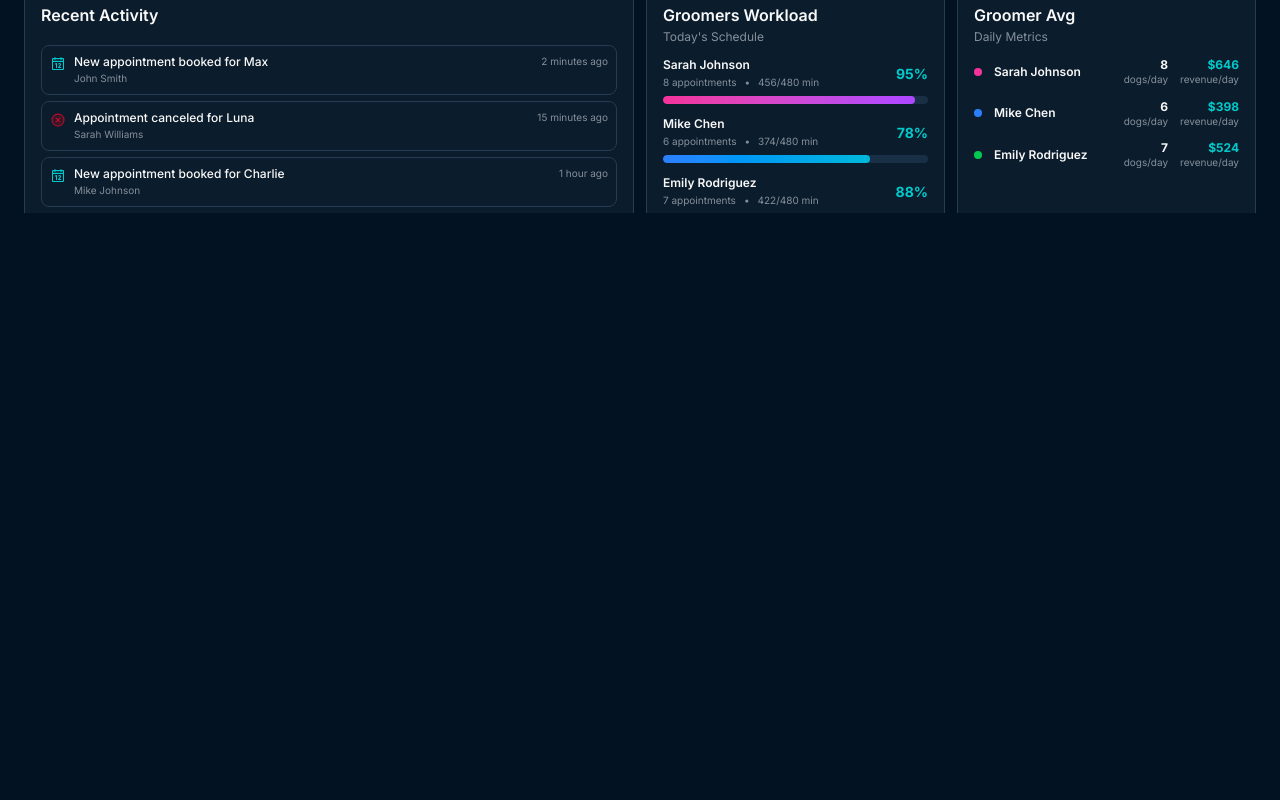
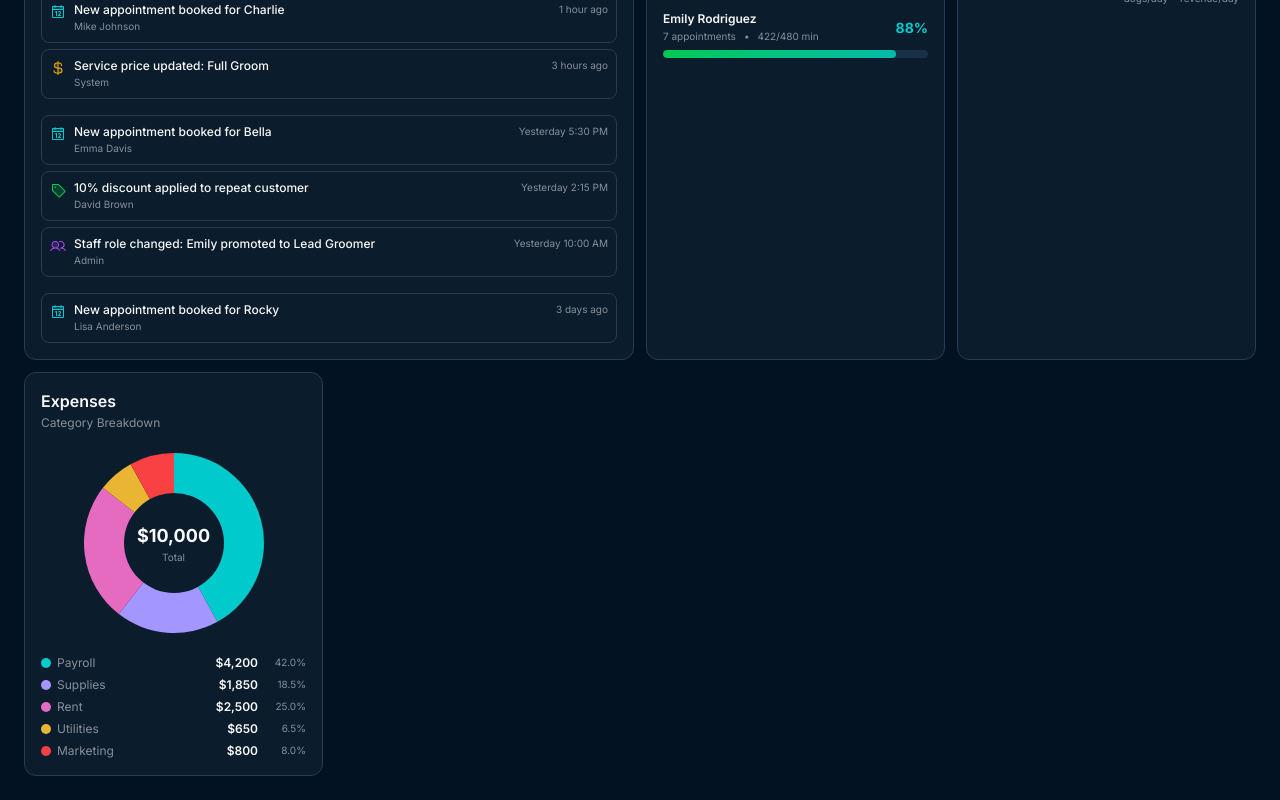
Before and after one commit to JimmysRanch/126, a React (Vite) app: page / in a window 1280 px wide. Shown: the part 522-1322 px from the top of the page. Before the commit the page ends 800 px from the top, so only its background shows below. Built offline with nearby package versions, Linux system fonts and the light colour scheme.

Commit message:
Generated by Spark: Below the recent activity card let's create a new card that is called “Expenses” this card should span just one column and it should have a colorful pie chart showing the categories of all the expenses.

```diff
--- a/src/pages/Dashboard.tsx
+++ b/src/pages/Dashboard.tsx
@@ -7,6 +7,7 @@ import { GroomerUtilization } from './dashboard/components/GroomerUtilization'
 import { RecentActivity } from './dashboard/components/RecentActivity'
 import { GroomersWorkloadCard } from './dashboard/components/GroomersWorkloadCard'
 import { GroomerAvgCard } from './dashboard/components/GroomerAvgCard'
+import { ExpensesCard } from './dashboard/components/ExpensesCard'
 import {
   appointmentData,
   capacityData,
@@ -51,8 +52,8 @@ export function Dashboard() {
   const progress = calculateAppointmentProgress()
 
   return (
-    <div className="bg-background text-foreground px-4 sm:px-6 py-4 sm:py-6 h-[calc(100vh-120px)] overflow-hidden">
-      <div className="max-w-[1600px] mx-auto h-full grid grid-rows-3 gap-3">
+    <div className="bg-background text-foreground px-4 sm:px-6 py-4 sm:py-6 overflow-y-auto">
+      <div className="max-w-[1600px] mx-auto space-y-3">
 
         <div className="min-h-0 grid grid-cols-1 sm:grid-cols-2 lg:grid-cols-4 gap-3">
           <KpiCard title="Appointments Today" delay={0} className="xl:col-span-1">
@@ -245,6 +246,21 @@ export function Dashboard() {
           </motion.div>
         </div>
 
+        <div className="min-h-0 grid grid-cols-1 lg:grid-cols-4 gap-3">
+          <motion.div
+            initial={{ opacity: 0, y: 20 }}
+            animate={{ opacity: 1, y: 0 }}
+            transition={{ duration: 0.5, delay: 1.3 }}
+            className="lg:col-span-1 bg-card rounded-xl p-3 sm:p-4 border border-border"
+          >
+            <div className="mb-3">
+              <h2 className="text-sm sm:text-base font-semibold mb-0.5">Expenses</h2>
+              <p className="text-xs text-muted-foreground">Category Breakdown</p>
+            </div>
+            <ExpensesCard />
+          </motion.div>
+        </div>
+
       </div>
     </div>
   )
--- /dev/null
+++ b/src/pages/dashboard/components/ExpensesCard.tsx
@@ -0,0 +1,110 @@
+import { motion } from 'framer-motion'
+import { useEffect, useState } from 'react'
+import { expensesData } from '../data/dashboardMockData'
+
+export function ExpensesCard() {
+  const [animatedValues, setAnimatedValues] = useState(expensesData.map(() => 0))
+
+  const total = expensesData.reduce((sum, expense) => sum + expense.amount, 0)
+
+  useEffect(() => {
+    const timers = expensesData.map((_, index) =>
+      setTimeout(() => {
+        let current = 0
+        const target = expensesData[index].amount
+        const increment = target / 60
+        const interval = setInterval(() => {
+          current += increment
+          if (current >= target) {
+            setAnimatedValues(prev => {
+              const newValues = [...prev]
+              newValues[index] = target
+              return newValues
+            })
+            clearInterval(interval)
+          } else {
+            setAnimatedValues(prev => {
+              const newValues = [...prev]
+              newValues[index] = current
+              return newValues
+            })
+          }
+        }, 16)
+        return () => clearInterval(interval)
+      }, index * 100)
+    )
+    return () => timers.forEach(timer => clearTimeout(timer))
+  }, [])
+
+  let cumulativePercentage = 0
+
+  return (
+    <div className="space-y-3">
+      <div className="relative w-full aspect-square max-w-[200px] mx-auto">
+        <svg viewBox="0 0 200 200" className="w-full h-full -rotate-90">
+          {expensesData.map((expense, index) => {
+            const percentage = (animatedValues[index] / total) * 100
+            const startPercentage = cumulativePercentage
+            cumulativePercentage += percentage
+
+            const startAngle = (startPercentage / 100) * 360
+            const endAngle = (cumulativePercentage / 100) * 360
+            const largeArcFlag = percentage > 50 ? 1 : 0
+
+            const startX = 100 + 90 * Math.cos((startAngle * Math.PI) / 180)
+            const startY = 100 + 90 * Math.sin((startAngle * Math.PI) / 180)
+            const endX = 100 + 90 * Math.cos((endAngle * Math.PI) / 180)
+            const endY = 100 + 90 * Math.sin((endAngle * Math.PI) / 180)
+
+            return (
+              <motion.path
+                key={expense.category}
+                d={`M 100 100 L ${startX} ${startY} A 90 90 0 ${largeArcFlag} 1 ${endX} ${endY} Z`}
+                fill={expense.color}
+                initial={{ opacity: 0, scale: 0 }}
+                animate={{ opacity: 1, scale: 1 }}
+                transition={{ duration: 0.5, delay: index * 0.1 }}
+              />
+            )
+          })}
+          <circle cx="100" cy="100" r="50" fill="var(--card)" />
+        </svg>
+
+        <div className="absolute inset-0 flex flex-col items-center justify-center">
+          <div className="text-lg font-bold">
+            ${Math.round(animatedValues.reduce((sum, val) => sum + val, 0)).toLocaleString()}
+          </div>
+          <div className="text-[10px] text-muted-foreground">Total</div>
+        </div>
+      </div>
+
+      <div className="space-y-1.5">
+        {expensesData.map((expense, index) => {
+          const percentage = total > 0 ? ((animatedValues[index] / total) * 100).toFixed(1) : 0
+
+          return (
+            <motion.div
+              key={expense.category}
+              initial={{ opacity: 0, x: -20 }}
+              animate={{ opacity: 1, x: 0 }}
+              transition={{ duration: 0.3, delay: index * 0.1 }}
+              className="flex items-center justify-between text-xs"
+            >
+              <div className="flex items-center gap-1.5">
+                <div
+                  className="w-2.5 h-2.5 rounded-full flex-shrink-0"
+                  style={{ backgroundColor: expense.color }}
+                />
+                <span className="text-muted-foreground">{expense.category}</span>
+              </div>
+              <div className="flex items-center gap-2">
+                <span className="font-semibold">${Math.round(animatedValues[index]).toLocaleString()}</span>
+                <span className="text-muted-foreground text-[10px] w-10 text-right">{percentage}%</span>
+              </div>
+            </motion.div>
+          )
+        })}
+      </div>
+    </div>
+  )
+}
--- a/src/pages/dashboard/data/dashboardMockData.ts
+++ b/src/pages/dashboard/data/dashboardMockData.ts
@@ -487,3 +487,31 @@ export const topBreedsData = [
     avgVisitValue: 80,
   },
 ]
+
+export const expensesData = [
+  {
+    category: 'Payroll',
+    amount: 4200,
+    color: 'oklch(0.75 0.15 195)',
+  },
+  {
+    category: 'Supplies',
+    amount: 1850,
+    color: 'oklch(0.75 0.20 285)',
+  },
+  {
+    category: 'Rent',
+    amount: 2500,
+    color: 'oklch(0.70 0.18 340)',
+  },
+  {
+    category: 'Utilities',
+    amount: 650,
+    color: 'oklch(0.80 0.15 85)',
+  },
+  {
+    category: 'Marketing',
+    amount: 800,
+    color: 'oklch(0.65 0.22 25)',
+  },
+]
```
